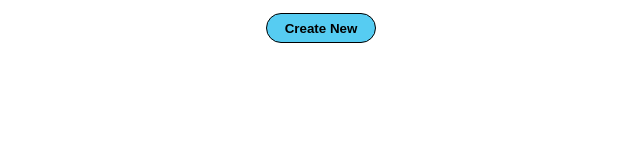
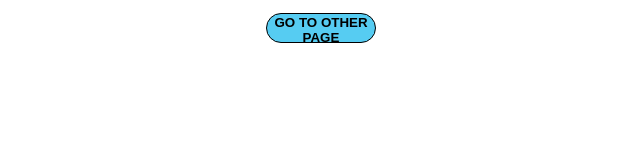
Before and after one commit to amypetrie/weather_bug_frontend, a website built with webpack: page index.html in a window 1280 px wide. Shown: the whole page, without its empty margins (319-959 px from the left). Built offline with nearby package versions, Linux system fonts and the light colour scheme; files whose address does not match are found by name.

Commit message:
Make link more general, add explanation

```diff
--- a/index.html
+++ b/index.html
@@ -5,7 +5,8 @@
   <title>Quantified Self - Diary</title>
 </head>
 <body>
-      <a href="foods.html"><button class="default-button">Create New</button></a>
+      <!--  the a tag below can link you to another HTML page  -->
+      <a href="<file path"><button class="default-button">GO TO OTHER PAGE</button></a>
     <script
     src='https://ajax.googleapis.com/ajax/libs/jquery/3.2.1/jquery.min.js'>
   </script>
```
